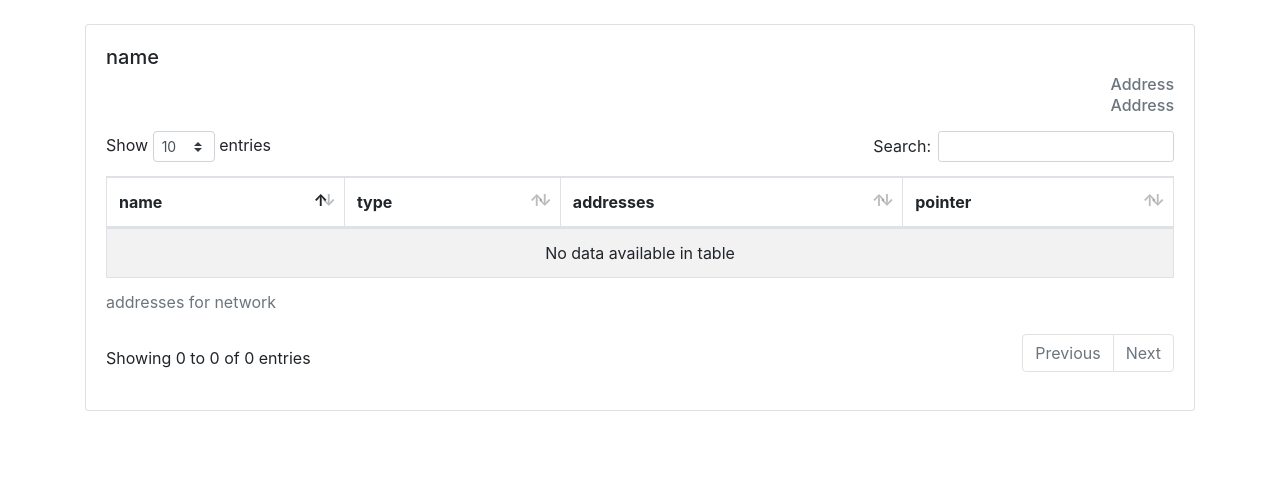
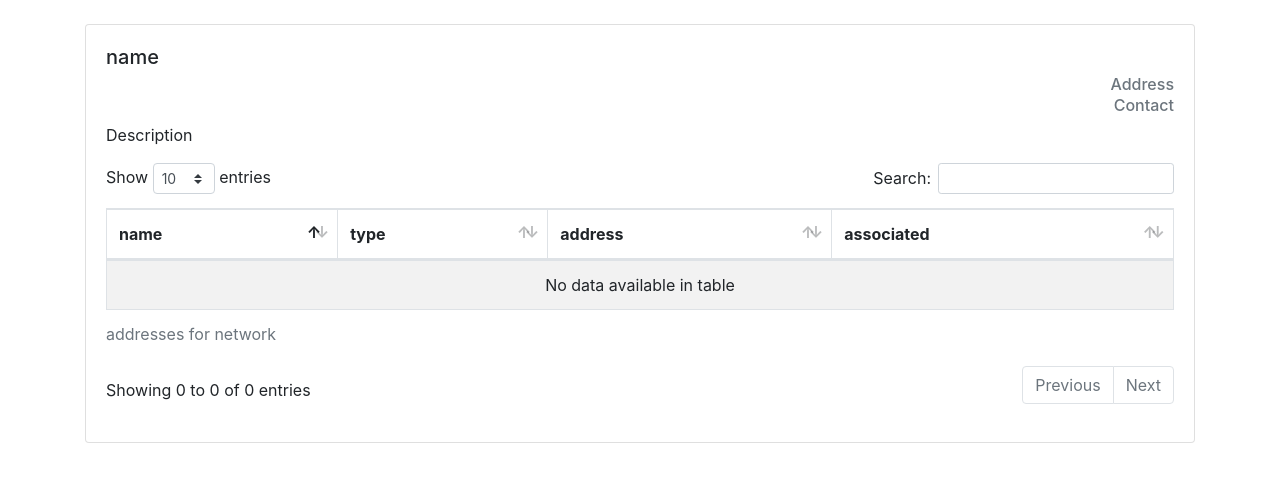
Before and after one commit to guillaume-philippon/slam-v2, a Django app: a page that uses slam/slam_domain/templates/domains/domain.html in a window 1280 px wide. Shown: the part 56-538 px from the top of the page. Run offline with Django 3.2, Linux system fonts and the light colour scheme; the visitor is signed in with stand-in values (Sample User, id 1); some libraries are stand-ins or nearby versions.

Commit message:
Some minor fix

```diff
--- a/slam/slam_domain/static/domain/domainCtrl.js
+++ b/slam/slam_domain/static/domain/domainCtrl.js
@@ -109,8 +109,8 @@ class DomainCtrl {
             columns: [
                 { title: 'name' },
                 { title: 'type'},
-                { title: 'addresses'},
-                { title: 'pointer'},
+                { title: 'address'},
+                { title: 'associated'},
             ]
         });
     }
--- a/slam/slam_domain/templates/domains/domain.html
+++ b/slam/slam_domain/templates/domains/domain.html
@@ -11,16 +11,16 @@
         <div class="card-body">
             <h5 class="card-title" id="domain-name">name</h5>
             <h6 class="card-subtitle mb-2 text-muted text-right" id="domain-dns-master">Address</h6>
-            <h6 class="card-subtitle mb-2 text-muted text-right" id="domain-contact">Address</h6>
-            <p class="card-text" id="domain-description"></p>
+            <h6 class="card-subtitle mb-2 text-muted text-right" id="domain-contact">Contact</h6>
+            <p class="card-text" id="domain-description">Description</p>
                 <p class="card-text">
                     <table class="table table-striped table-bordered" id="domain-records" width="100%">
                         <caption>addresses for network</caption>
                         <tr>
                             <th scope="col">record</th>
                             <th scope="col">type</th>
-                            <th scope="col">type</th>
-                            <th scope="col">type</th>
+                            <th scope="col">address</th>
+                            <th scope="col">associated</th>
                         </tr>
                     </table>
                 </p>
```
